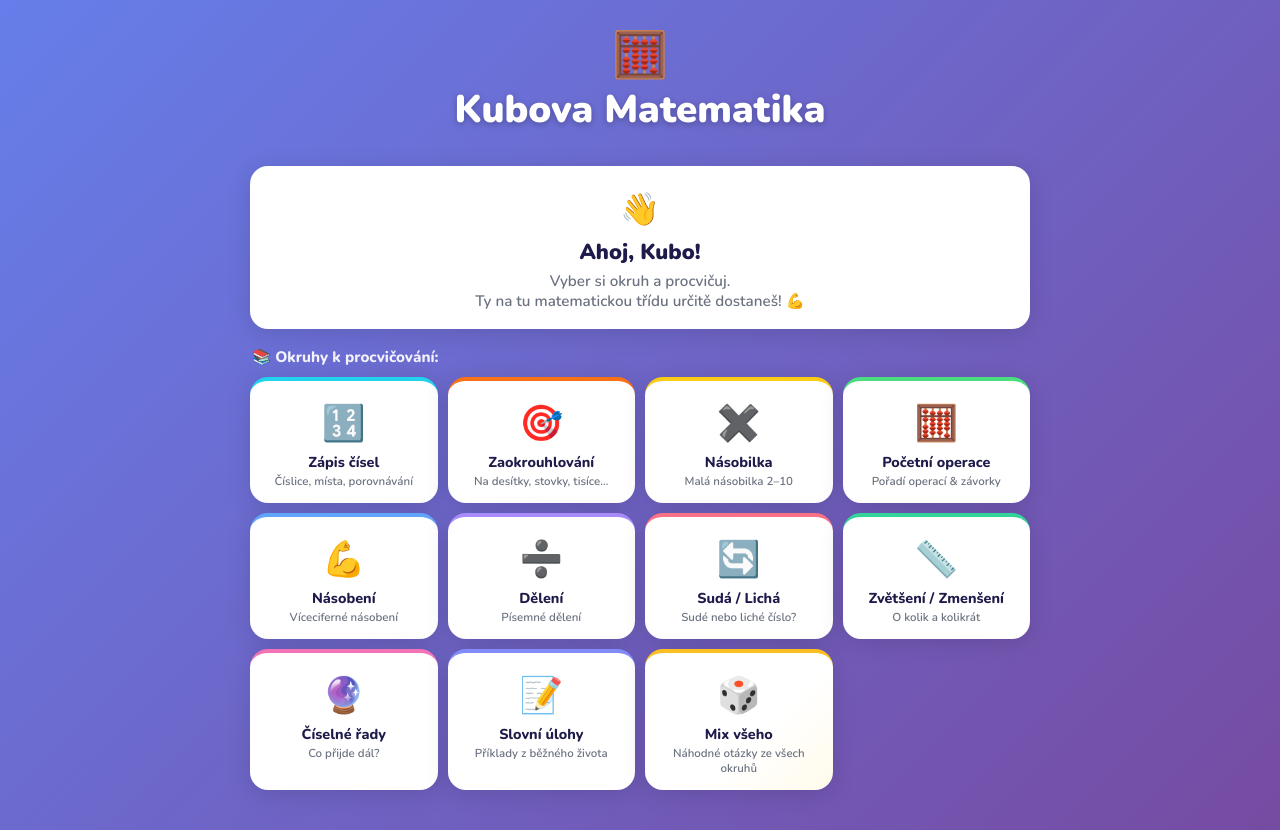
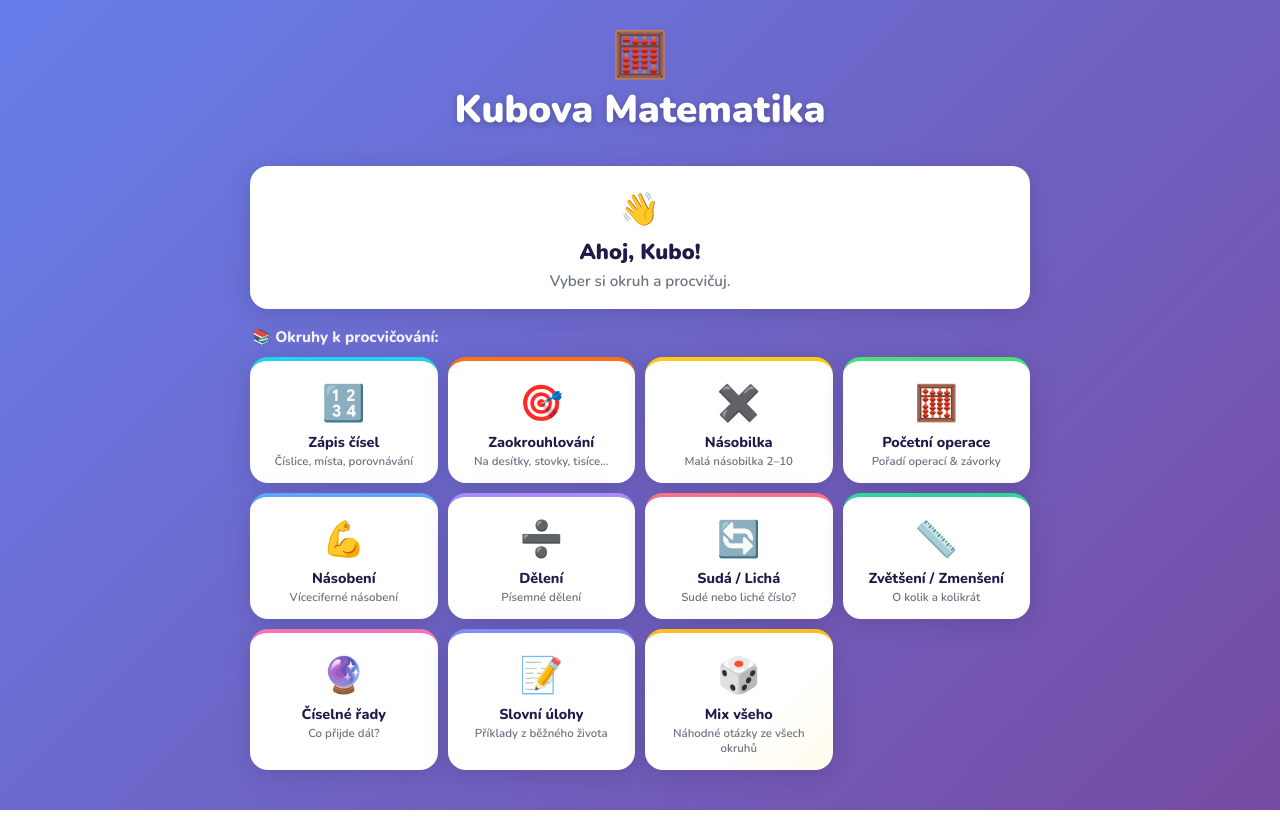
Before and after one commit to quadroczech/kubova-matematika, a plain HTML site: page index.html in a window 1280 px wide. Drawn offline with nearby package versions, Linux system fonts and the light colour scheme.

Commit message:
Remove motivational text from welcome card

```diff
--- a/index.html
+++ b/index.html
@@ -836,7 +836,7 @@ function renderHome() {
     <div class="welcome">
       <div class="wave">👋</div>
       <h2>Ahoj, Kubo!</h2>
-      <p>Vyber si okruh a procvičuj.<br>Ty na tu matematickou třídu určitě dostaneš! 💪</p>
+      <p>Vyber si okruh a procvičuj.</p>
     </div>
 
     <div class="section-label">📚 Okruhy k procvičování:</div>
```
